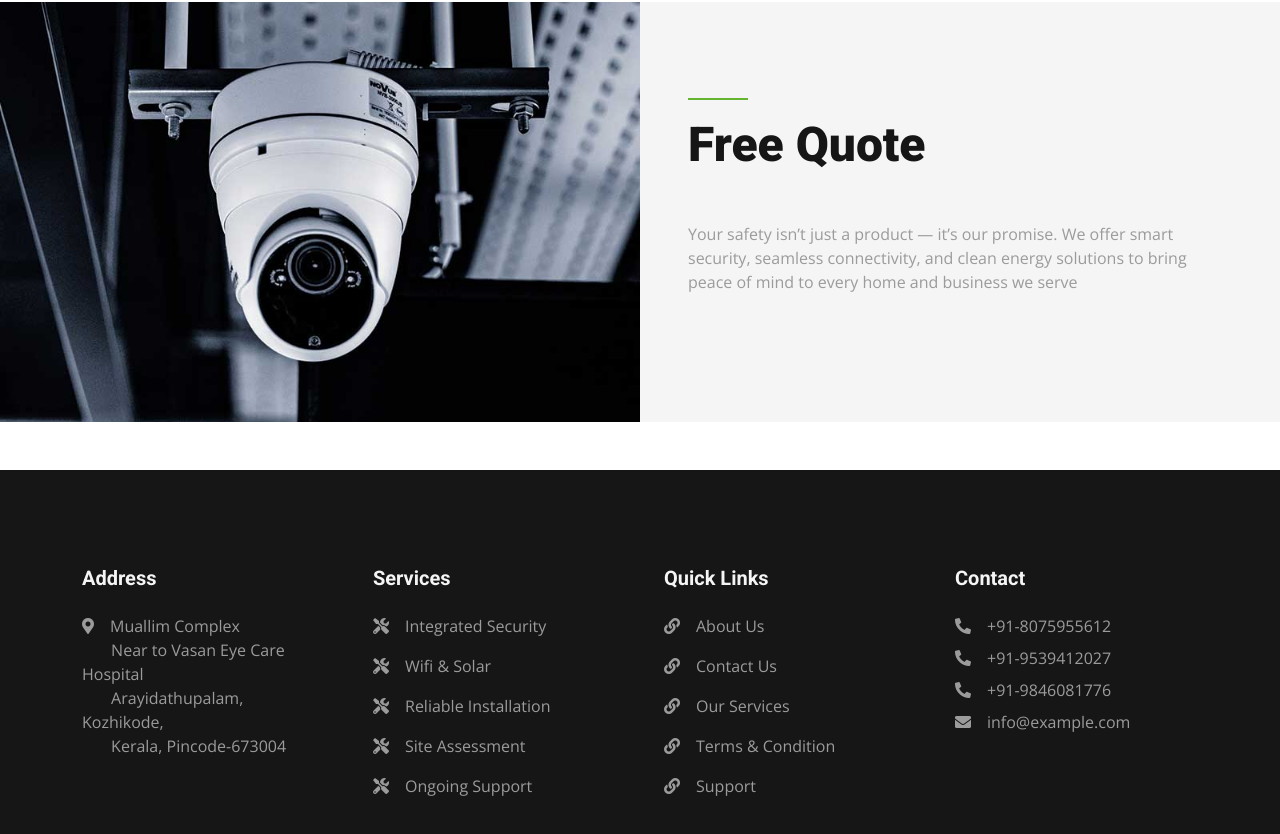
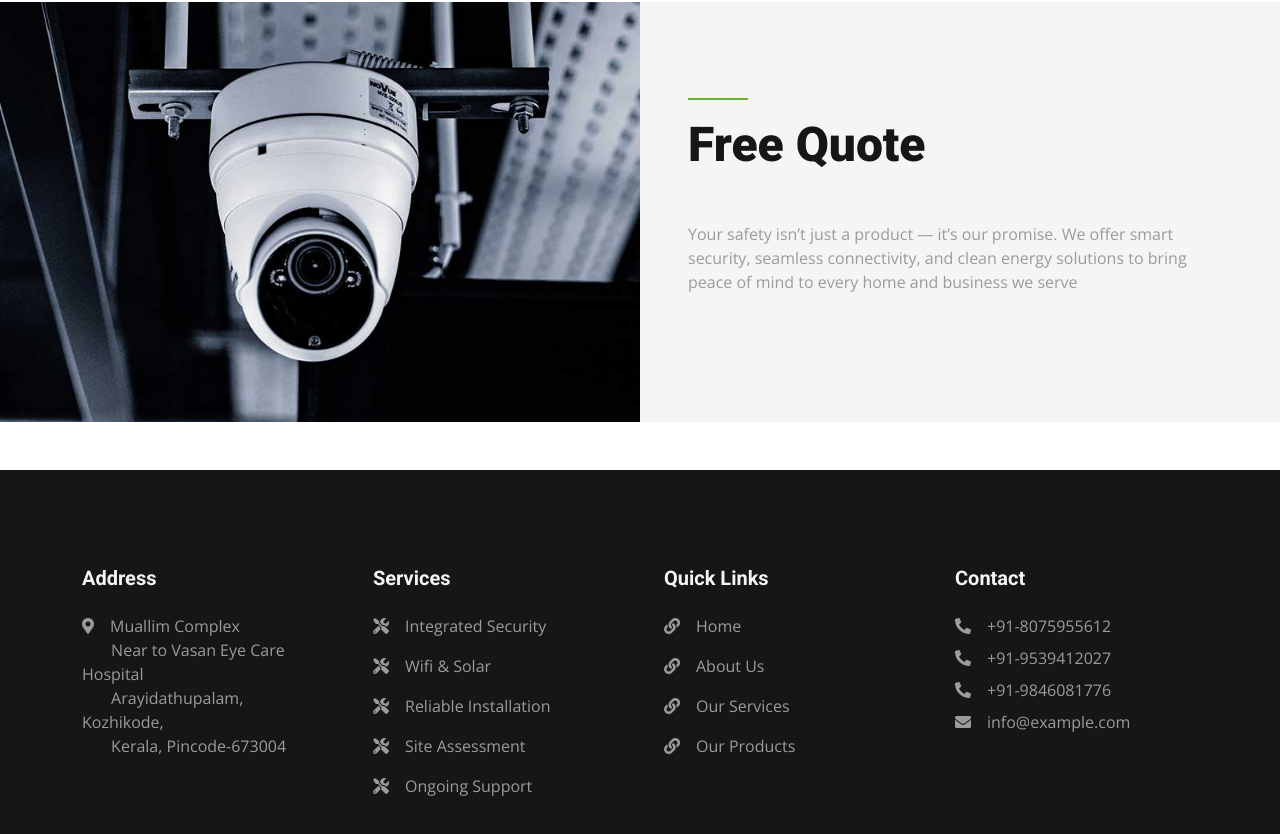
Before and after one commit to Midhusha60/SecureTrack, a plain HTML site: page index.html in a window 1280 px wide. Shown: the part 4521-5355 px from the top of the page. Drawn offline with nearby package versions, Linux system fonts and the light colour scheme.

Commit message:
Update index.html

```diff
--- a/index.html
+++ b/index.html
@@ -43,38 +43,38 @@
 
 
     <!-- Topbar Start -->
-<!--     <div class="container-fluid bg-dark px-5">
-        <div class="row gx-4 d-none d-lg-flex">
-            <div class="col-lg-6 text-start">
-                <div class="h-100 d-inline-flex align-items-center py-3 me-4">
-                    <div class="btn-sm-square rounded-circle bg-primary me-2">
-                        <small class="fa fa-map-marker-alt text-white"></small>
-                    </div>
-                    <small>Arayidathupalam, Kozhikode</small>
-                </div>
-                <div class="h-100 d-inline-flex align-items-center py-3">
-                    <div class="btn-sm-square rounded-circle bg-primary me-2">
-                        <small class="fa fa-envelope-open text-white"></small>
-                    </div>
-                    <small>info@example.com</small>
-                </div>
-            </div>
-            <div class="col-lg-6 text-end">
-                <div class="h-100 d-inline-flex align-items-center py-3 me-4">
-                    <div class="btn-sm-square rounded-circle bg-primary me-2">
-                        <small class="fa fa-phone-alt text-white"></small>
-                    </div>
-                    <small>8075955612, 9846081776, 9539412027</small>
-                </div> -->
+<!--    <div class="container-fluid bg-dark px-5">-->
+<!--        <div class="row gx-4 d-none d-lg-flex">-->
+<!--            <div class="col-lg-6 text-start">-->
+<!--                <div class="h-100 d-inline-flex align-items-center py-3 me-4">-->
+<!--                    <div class="btn-sm-square rounded-circle bg-primary me-2">-->
+<!--                        <small class="fa fa-map-marker-alt text-white"></small>-->
+<!--                    </div>-->
+<!--                    <small>Arayidathupalam, Kozhikode</small>-->
+<!--                </div>-->
 <!--                <div class="h-100 d-inline-flex align-items-center py-3">-->
 <!--                    <div class="btn-sm-square rounded-circle bg-primary me-2">-->
-<!--                        <small class="far fa-clock text-white"></small>-->
+<!--                        <small class="fa fa-envelope-open text-white"></small>-->
 <!--                    </div>-->
-<!--                    <small>Mon - Fri : 9AM - 9PM</small>-->
+<!--                    <small>info@example.com</small>-->
 <!--                </div>-->
-<!--             </div>
-        </div>
-    </div> -->
+<!--            </div>-->
+<!--            <div class="col-lg-6 text-end">-->
+<!--                <div class="h-100 d-inline-flex align-items-center py-3 me-4">-->
+<!--                    <div class="btn-sm-square rounded-circle bg-primary me-2">-->
+<!--                        <small class="fa fa-phone-alt text-white"></small>-->
+<!--                    </div>-->
+<!--                    <small>8075955612, 9846081776, 9539412027</small>-->
+<!--                </div>-->
+<!--&lt;!&ndash;                <div class="h-100 d-inline-flex align-items-center py-3">&ndash;&gt;-->
+<!--&lt;!&ndash;                    <div class="btn-sm-square rounded-circle bg-primary me-2">&ndash;&gt;-->
+<!--&lt;!&ndash;                        <small class="far fa-clock text-white"></small>&ndash;&gt;-->
+<!--&lt;!&ndash;                    </div>&ndash;&gt;-->
+<!--&lt;!&ndash;                    <small>Mon - Fri : 9AM - 9PM</small>&ndash;&gt;-->
+<!--&lt;!&ndash;                </div>&ndash;&gt;-->
+<!--            </div>-->
+<!--        </div>-->
+<!--    </div>-->
     <!-- Topbar End -->
 
 
@@ -703,11 +703,10 @@
                 </div>
                 <div class="col-lg-3 col-md-6">
                     <h5 class="text-light mb-4">Quick Links</h5>
-                    <p><i class="fa fa-link me-3"></i>About Us</p>
-                    <p><i class="fa fa-link me-3"></i>Contact Us</p>
-                    <p><i class="fa fa-link me-3"></i>Our Services</p>
-                    <p><i class="fa fa-link me-3"></i>Terms & Condition</p>
-                    <p><i class="fa fa-link me-3"></i>Support</p>
+                    <p><i class="fa fa-link me-3"></i><a style="color: #9B9B9B;" href="#">Home</a></p>
+                    <p><i class="fa fa-link me-3"></i><a style="color: #9B9B9B;" href="#about_us">About Us</a></p>
+                    <p><i class="fa fa-link me-3"></i><a style="color: #9B9B9B;" href="#service">Our Services</a></p>
+                    <p><i class="fa fa-link me-3"></i><a style="color: #9B9B9B;" href="#products">Our Products</a></p>
                 </div>
                 <div class="col-lg-3 col-md-6">
                     <h5 class="text-light mb-4">Contact</h5>
```
